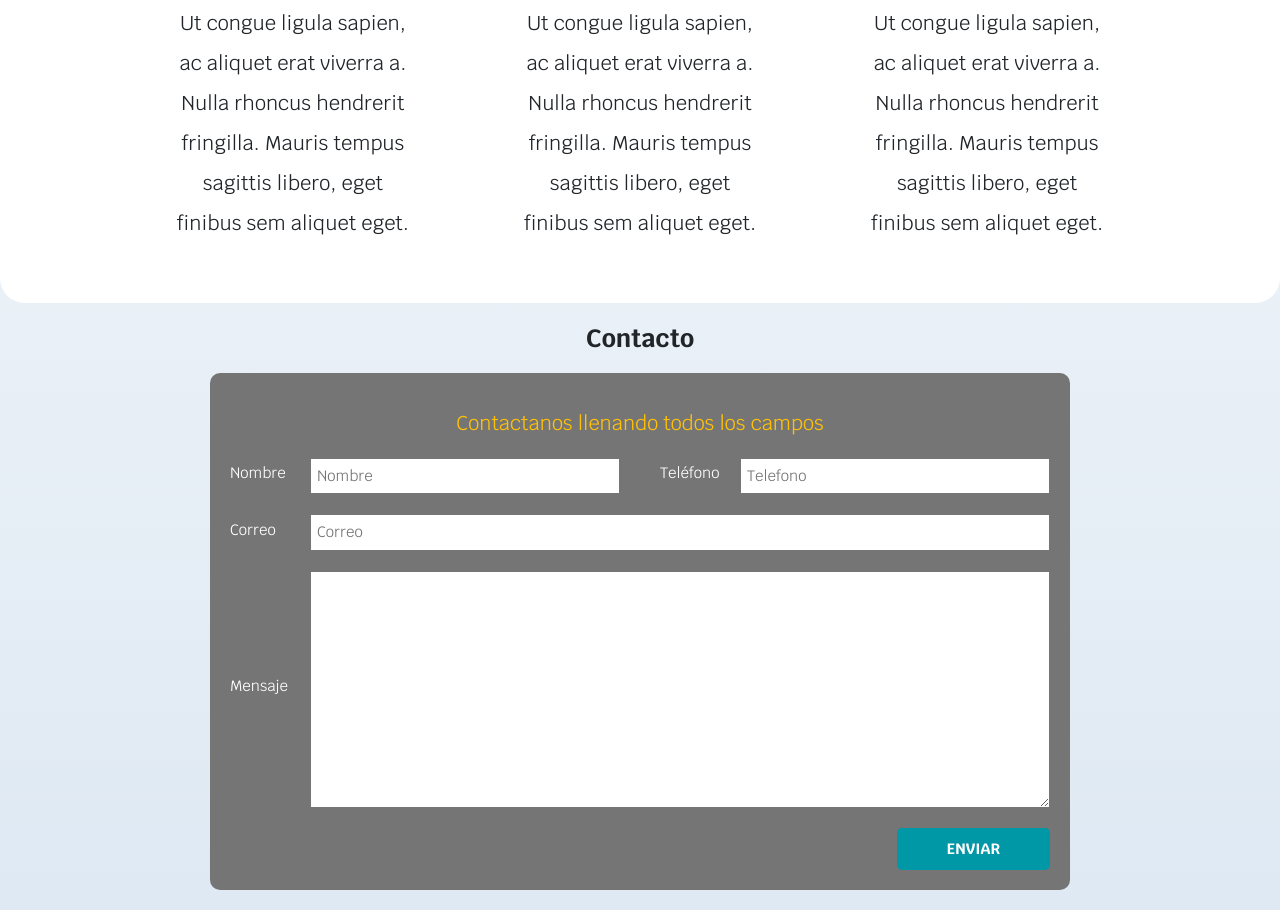
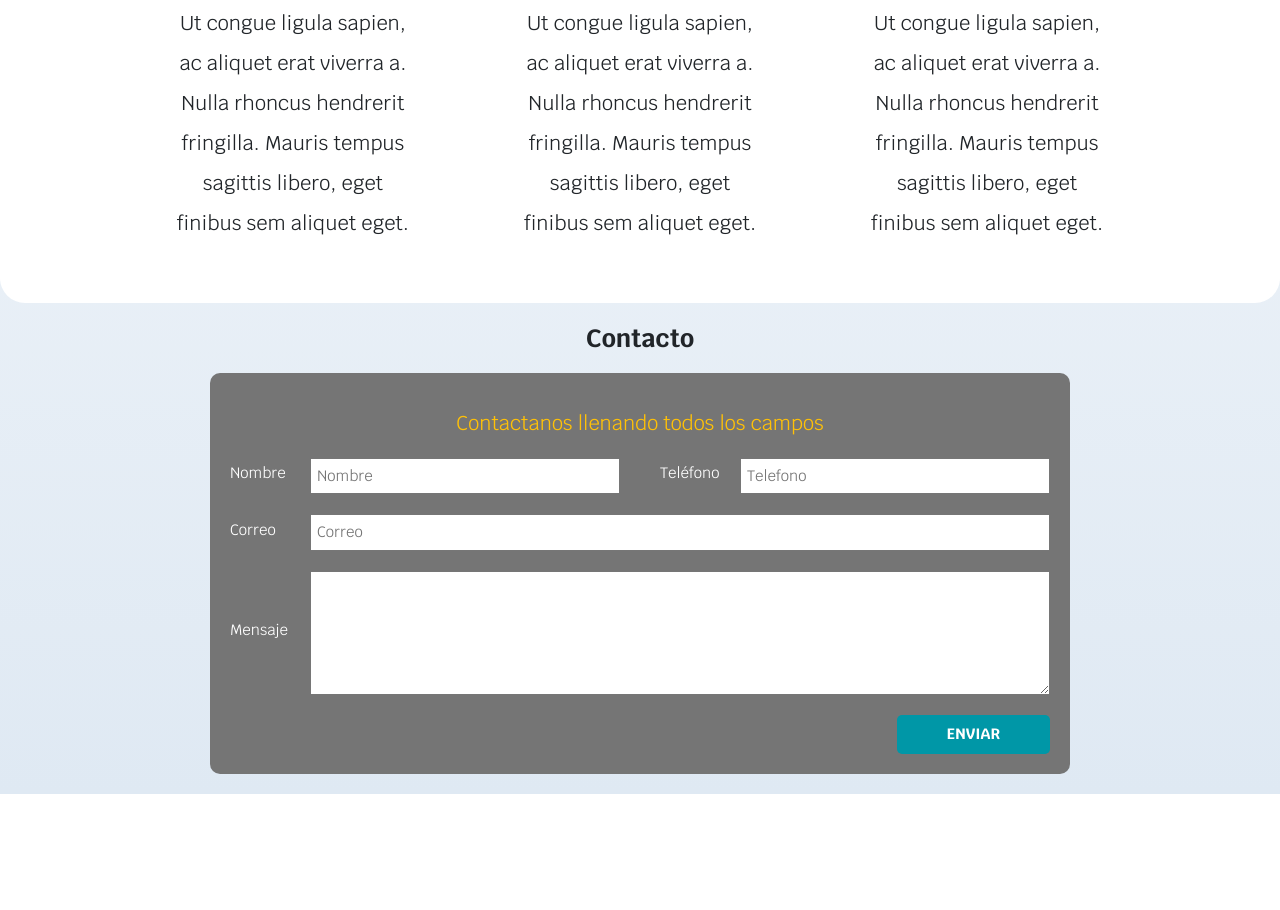
Before and after one commit to ignaciomarti/proyectoFreelancer, a plain HTML site: page index.html in a window 1280 px wide. Shown: the part 990-1900 px from the top of the page. After the commit the page ends 1784 px from the top, so only its background shows below. Drawn offline with nearby package versions, Linux system fonts and the light colour scheme.

Commit message:
Arreglo falla en submit

```diff
--- a/css/style.css
+++ b/css/style.css
@@ -246,15 +246,15 @@ input:hover, textarea:hover{
 
 .contenedor-submit{
     display: flex;
-    justify-content: right;
-    margin-right: 2rem;
+    justify-content: center;
+    margin: 0 2rem;
 }
 
 input[type="submit"]{
     width: unset;
-    flex: 0;
+    flex: 1;
     background-color: #0097a7;
-    padding: 1rem 5rem;
+    padding: .8rem 5rem;
     border: none;
     border-radius: .5rem;
     color: white;
@@ -262,3 +262,14 @@ input[type="submit"]{
     font-weight: 700;
     text-transform: uppercase;
 }
+
+@media (min-width:768px){
+    .contenedor-submit{
+        justify-content: right;
+        margin-right: 2rem;
+    }
+
+    input[type="submit"]{
+        flex: 0;
+    }
+}
--- a/index.html
+++ b/index.html
@@ -86,7 +86,7 @@
 
             <div class="contenedor-campo-contacto">
                 <label for="mensaje">Mensaje</label>
-                <textarea name="mensaje" id="mensaje" cols="30" rows="10"></textarea>
+                <textarea name="mensaje" id="mensaje" rows="5"></textarea>
             </div>
             <div class="contenedor-submit">
                 <input type="submit" value="Enviar">
```
